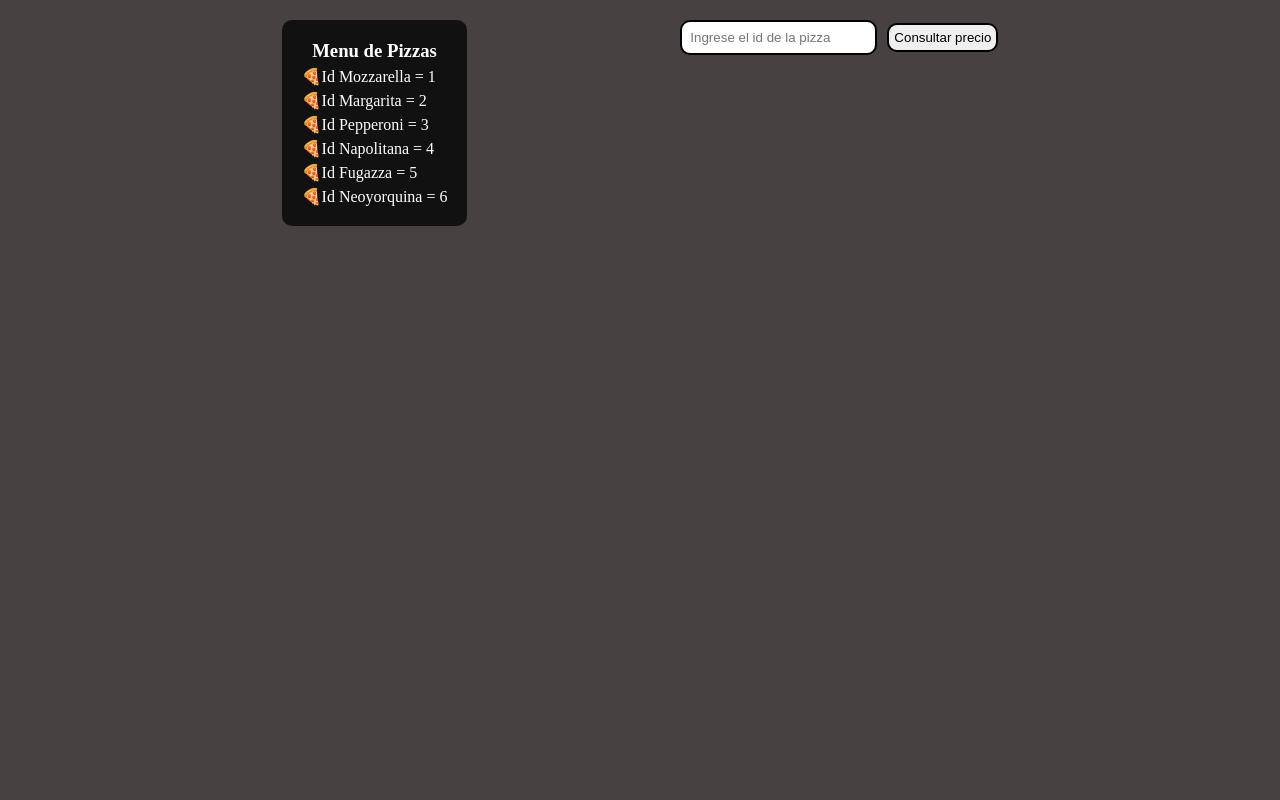
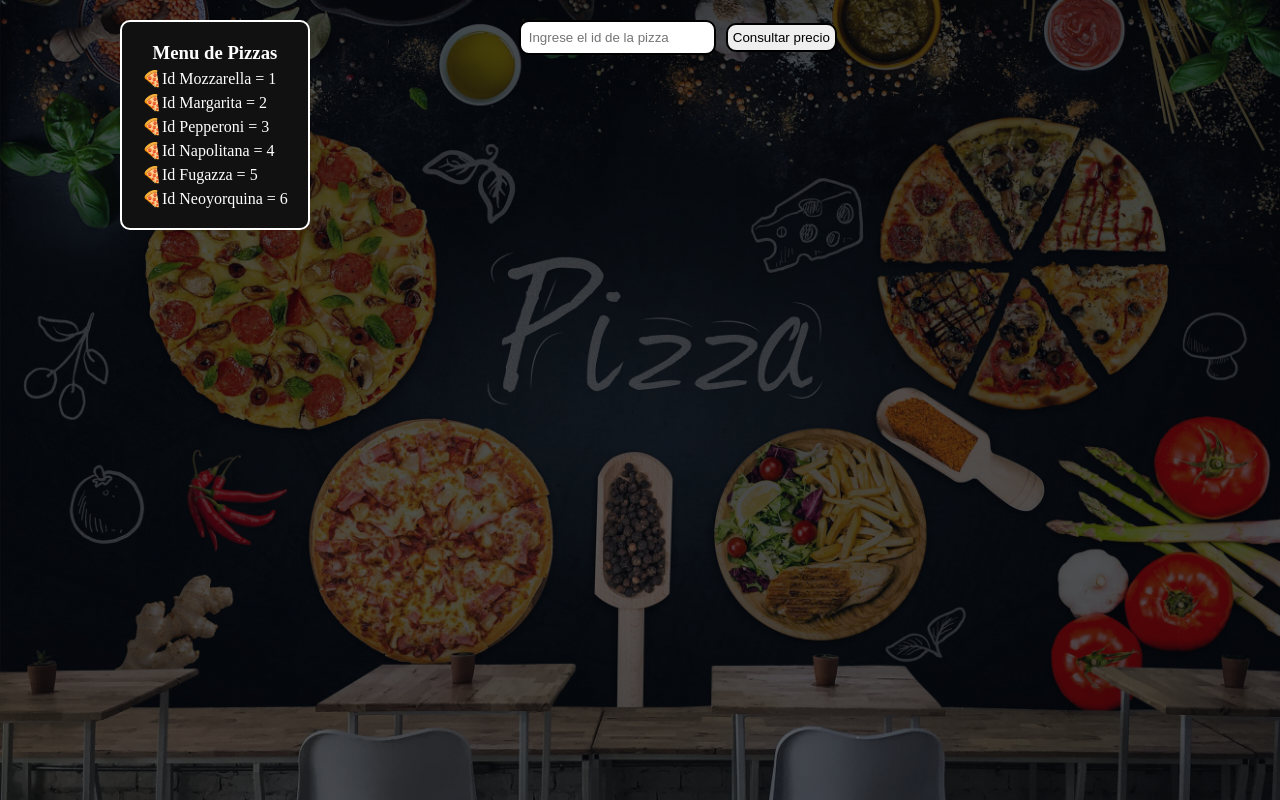
Before and after one commit to PaulDev97/NucbaJs-Ej1, a plain HTML site: page index.html in a window 1280 px wide. Drawn offline with Linux system fonts and the light colour scheme.

Commit message:
buscador de id pizzas terminado

```diff
--- a/buscadorPizza.css
+++ b/buscadorPizza.css
@@ -5,12 +5,14 @@
 }
 
 body{
-  background-color:rgb(71, 65, 65);
+  background:linear-gradient(rgba(4,7,12,0.65),rgba(4,7,12,0.65)), url(./img/backgroundpizza.jpg);
+
+  background-size: cover;
 }
 
 .pizzaContainer{
   width: 56%;
-  margin: 20px auto;
+  margin: 20px 120px;
   display: flex;
   justify-content: space-between;
 
@@ -21,12 +23,13 @@ body{
 .menuPizza {
 	padding: 20px;
 	border-radius: 10px;
+	border: 2px solid white;
 	background-color:#111;
-  display: flex;
-  flex-direction: column;
+  	display: flex;
+  	flex-direction: column;
 	justify-content: center;
 	align-items: center;
-  gap: 5px;
+  	gap: 5px;
 	color: white;
 }
 
@@ -83,7 +86,6 @@ button:hover {
 	width: 200px;
 	height: 100px;
 	margin-top: 30px;
-
 	display: flex;
 	justify-content: center;
 	align-items: center;
@@ -115,13 +117,14 @@ button:hover {
 
 
 .container {
+	border: 2px solid white;
 	padding: 10px;
 	border-radius: 10px;
 	background-color:#111;
 	display: flex;
 	flex-direction: column;
-  align-items: center;
-  gap: 5px;
+  	align-items: center;
+  	gap: 5px;
 	color: white;
 	height: 90px;
 
--- a/index.js
+++ b/index.js
@@ -1,14 +1,12 @@
 import { pizzas } from "./objectPizzas.js";
 
 const objPizzas = pizzas;
-
-
-
 const divContainer = document.getElementById('renderPizza');
 const input = document.querySelector('.input');
 const btnSearch = document.querySelector('.btn_search');
 
 
+//
 const operationPizza = () =>{
 
   let arrayPizza =  [];
@@ -43,7 +41,7 @@ const operationPizza = () =>{
   const paintPizza = (pizzas) =>{
 
     //Mapeo el array
-    divContainer.innerHTML = pizzas.map(pizza => createPizza(pizza)).join('')
+    divContainer.innerHTML = pizzas.map(createPizza).join('')
 
     console.log(divContainer)
   }
```
Also changed, not shown: img/backgroundpizza.jpg (added).
